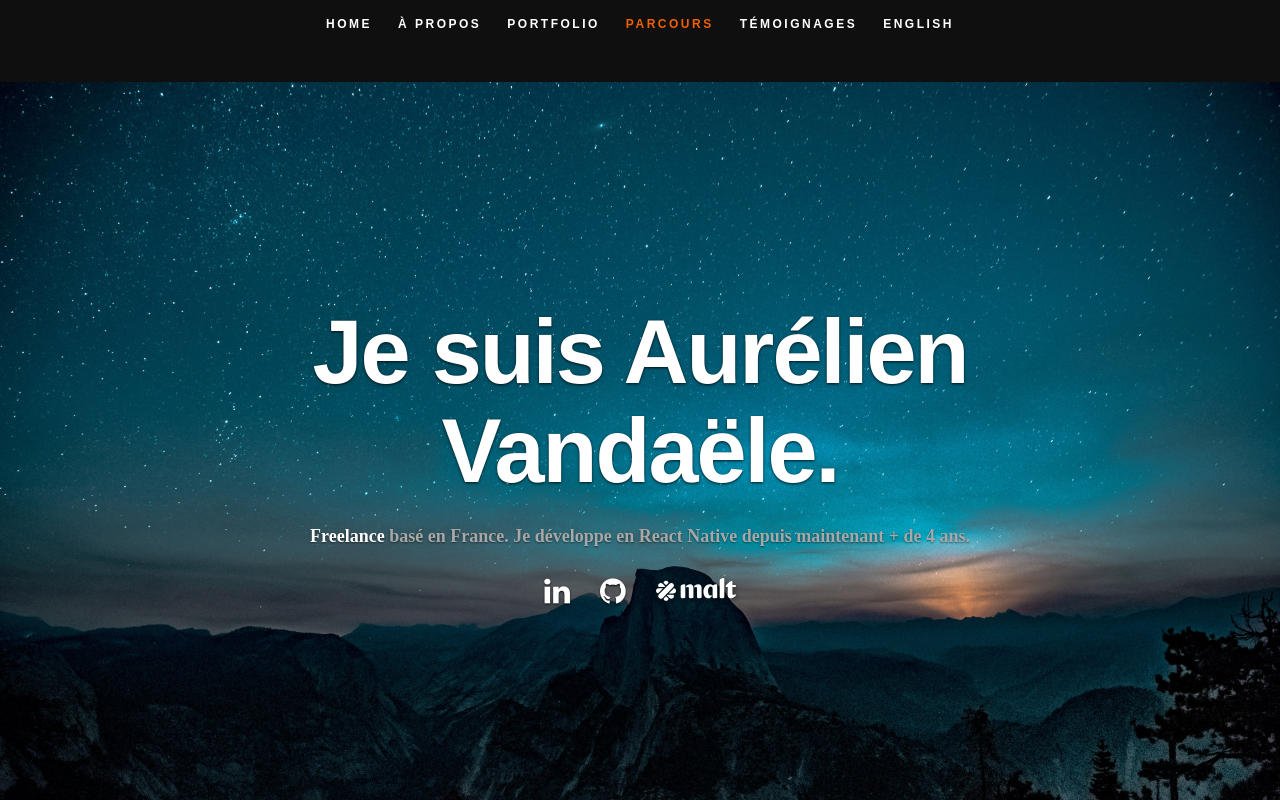
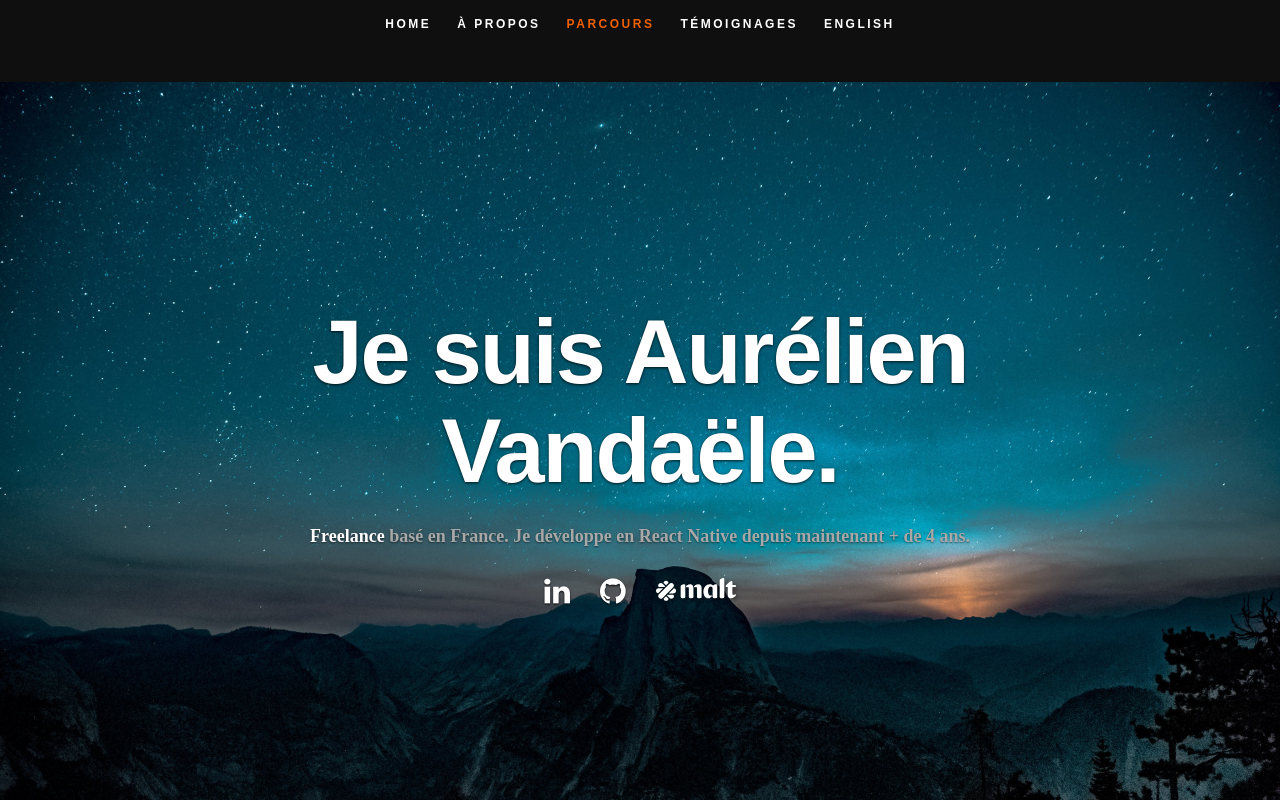
Before and after one commit to AurelienV-42/avandaele, a React (Create React App) app: page / in a window 1280 px wide. Shown: the top 800 px of the page. Built offline with nearby package versions, Linux system fonts and the light colour scheme.

Commit message:
[-] remove old portfolio

```diff
--- a/src/App.js
+++ b/src/App.js
@@ -14,7 +14,6 @@ const App = () => {
       <Header/>
       <About/>
       <Resume/>
-        <Portfolio/>
       <Testimonials/>
       <Footer/>
     </div>
--- a/src/Components/Header.js
+++ b/src/Components/Header.js
@@ -16,7 +16,6 @@ const Header = () => {
         <ul id="nav" className="nav">
           <li className="current"><a className="smoothscroll" href="#home">Home</a></li>
           <li><a className="smoothscroll" href={'#about'}>{t('about')}</a></li>
-          <li><a className="smoothscroll" href="#portfolio">Portfolio</a></li>
           <li><a className="smoothscroll" href={'#resume'}>{t('resume')}</a></li>
           <li><a className="smoothscroll" href={'#testimonials'}>{t('testimonials')}</a></li>
           <li><a onClick={() => {
```
